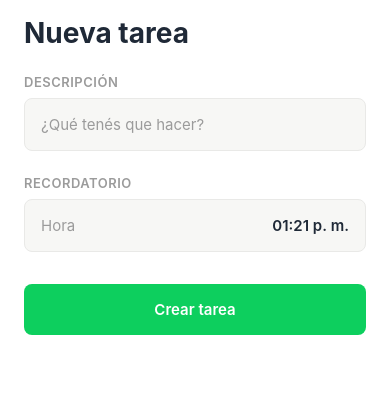
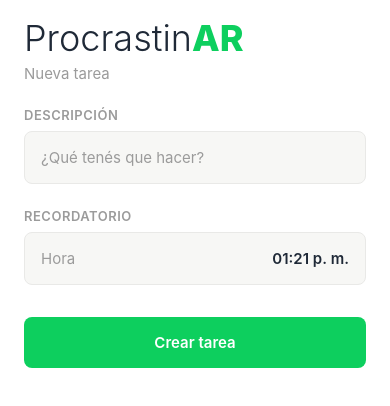
Before and after one commit to YCastEmm/procrastin-ar, a React Native app: screen /AddTask in a window 390 px wide. Shown: the top 406 px of the page. Built offline with nearby package versions, Linux system fonts and the light colour scheme; what expo-notifications would draw is missing.

Commit message:
refactor: unifica estilos y agrega titulo de la app

```diff
--- a/src/screens/AddTaskScreen.tsx
+++ b/src/screens/AddTaskScreen.tsx
@@ -52,7 +52,10 @@ const AddTaskScreen = ({ navigation }: AddTaskScreenProps) => {
 
     return (
         <SafeAreaView style={styles.container}>
-            <Text style={styles.title}>Nueva tarea</Text>
+            <Text style={styles.appTitle}>
+                Procrastin<Text style={styles.appTitleBold}>AR</Text>
+            </Text>
+            <Text style={styles.subtitle}>Nueva tarea</Text>
 
             <Text style={styles.label}>Descripción</Text>
             <TextInput
@@ -88,10 +91,15 @@ const styles = StyleSheet.create({
         paddingHorizontal: spacing.lg,
         paddingTop: spacing.md,
     },
-    title: {
-        fontSize: typography.title,
-        fontWeight: '700',
-        color: colors.text,
+    appTitle: {
+        fontSize: 36, fontWeight: '300', color: colors.text,
+        marginBottom: spacing.xs,
+    },
+    appTitleBold: {
+        fontWeight: '800', color: colors.primary,
+    },
+    subtitle: {
+        fontSize: typography.body, color: colors.textMuted,
         marginBottom: spacing.lg,
     },
     label: {
--- a/src/screens/HomeScreen.tsx
+++ b/src/screens/HomeScreen.tsx
@@ -6,6 +6,7 @@ import { Task } from "@/types/Task.type"
 import TaskItem from "@/components/TaskItem"
 import { completarTarea, eliminarTarea, getTareas } from "@/services/taskService"
 import { pedirPermisos } from "@/services/notificationsService"
+import { cerrarSesion } from "@/services/authService"
 import { SafeAreaView } from "react-native-safe-area-context"
 import { colors, spacing, typography } from "@/themes/theme"
 import { globalStyles } from "@/themes/styles"
@@ -42,7 +43,9 @@ const HomeScreen = ({ navigation }: HomeScreenProps) => {
 
     return (
         <SafeAreaView style={styles.container}>
-            <Text style={styles.title}>Home</Text>
+            <Text style={styles.appTitle}>
+                Procrastin<Text style={styles.appTitleBold}>AR</Text>
+            </Text>
 
             <Text style={styles.sectionHeader}>Pendientes</Text>
             <FlatList
@@ -69,6 +72,14 @@ const HomeScreen = ({ navigation }: HomeScreenProps) => {
                 <Text style={globalStyles.primaryButtonText}>+ Agregar tarea</Text>
             </TouchableOpacity>
 
+            <TouchableOpacity style={globalStyles.secondaryButton}
+                onPress={async () => {
+                    await cerrarSesion()
+                    navigation.replace("Login")
+                }}>
+                <Text style={globalStyles.secondaryButtonText}>Cerrar sesión</Text>
+            </TouchableOpacity>
+
         </SafeAreaView>
     )
 }
@@ -80,11 +91,12 @@ const styles = StyleSheet.create({
         paddingHorizontal: spacing.lg,
         paddingTop: spacing.md,
     },
-    title: {
-        fontSize: typography.title,
-        fontWeight: '700',
-        color: colors.text,
+    appTitle: {
+        fontSize: 36, fontWeight: '300', color: colors.text,
         marginBottom: spacing.lg,
+    },
+    appTitleBold: {
+        fontWeight: '800', color: colors.primary,
     },
     sectionHeader: {
         fontSize: typography.sectionHeader,
--- a/src/themes/theme.ts
+++ b/src/themes/theme.ts
@@ -14,6 +14,8 @@ export const spacing = {
     sm: 8,
     md: 16,
     lg: 24,
+    xl: 32,
+    xxl: 48
 }
 
 export const radius = {
```
